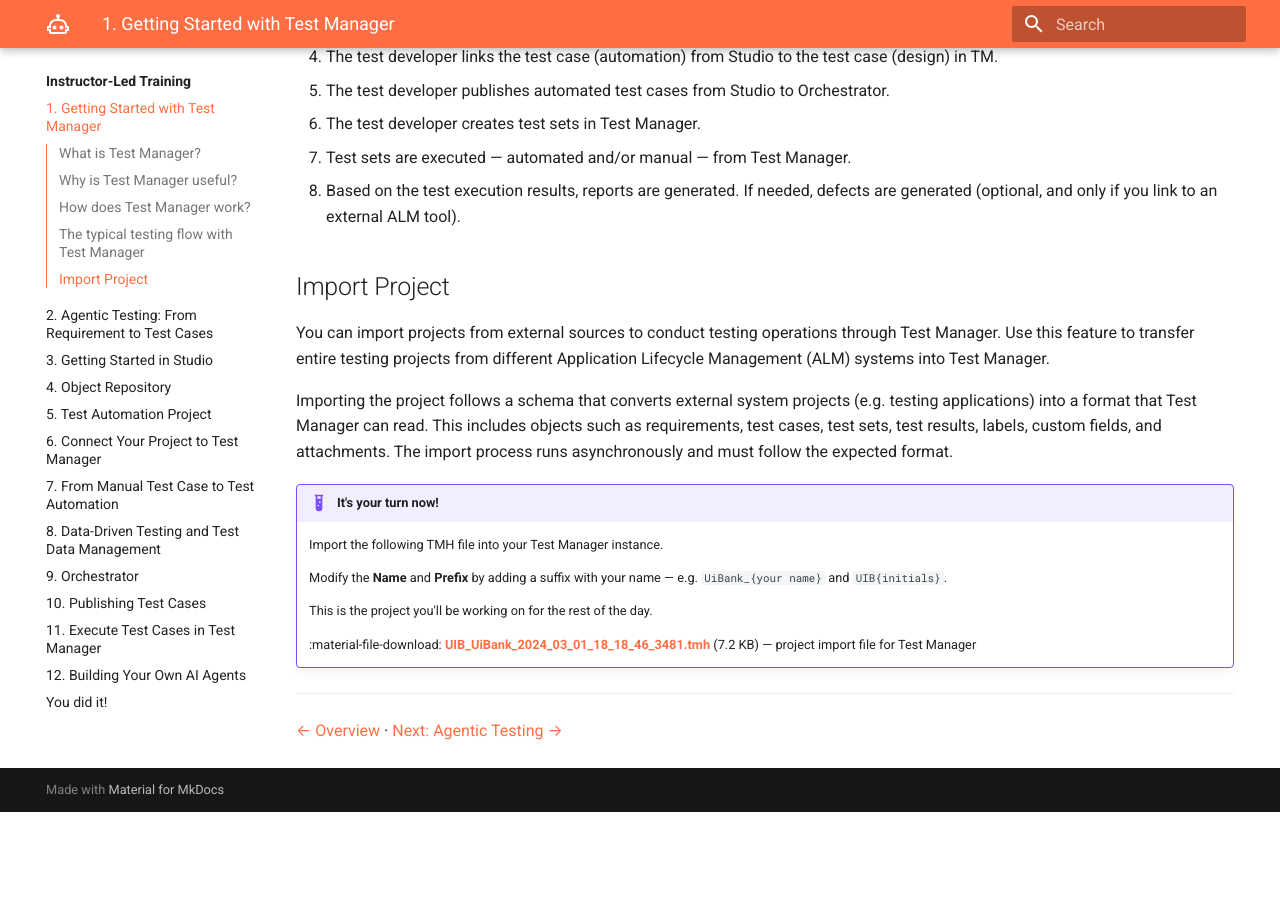
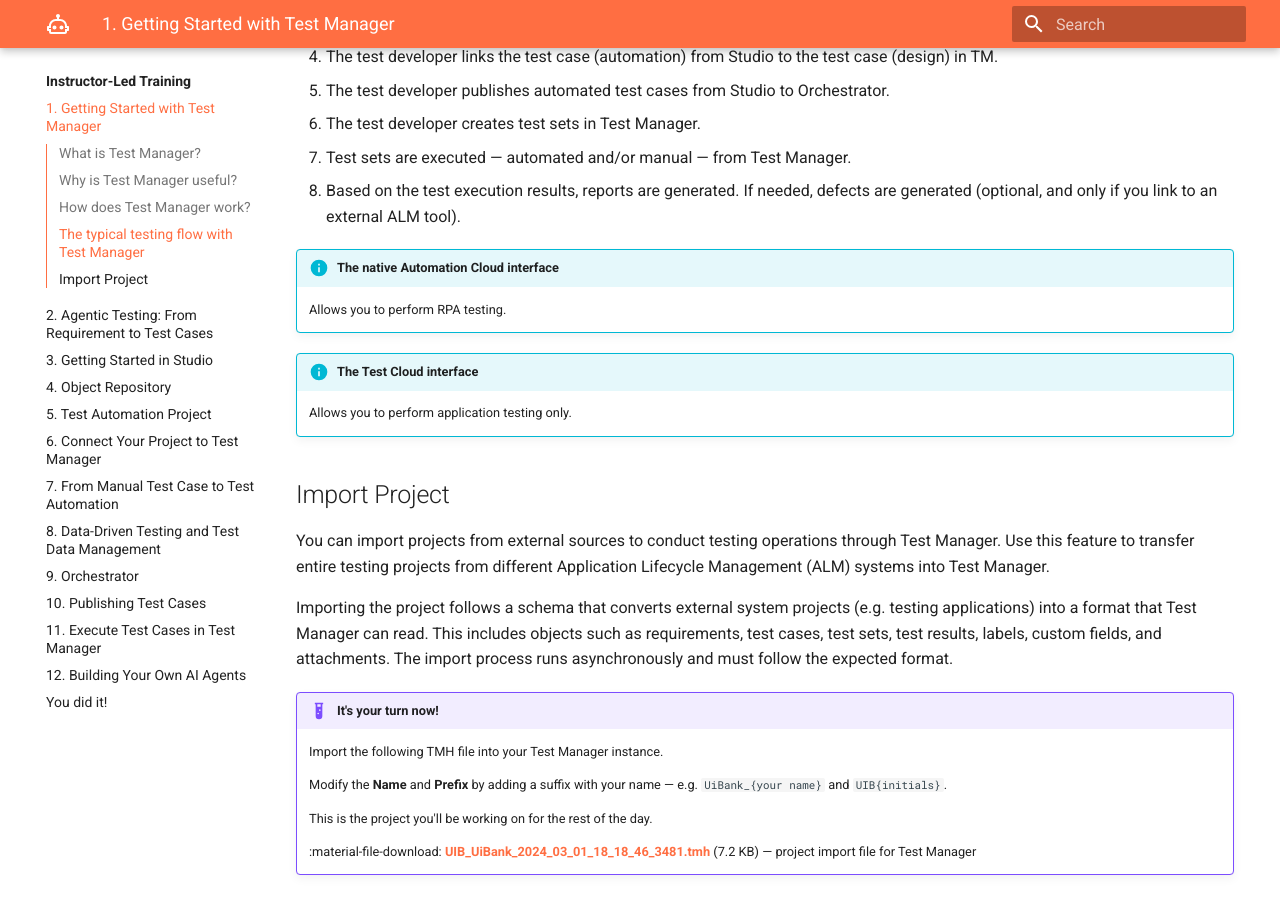
Before and after one commit to MeeraKay/software-testing-ilt-guide, an MkDocs documentation site: the page built from docs/module-1-instructor-led-training/01-getting-started-test-manager.md, in a window 1280 px wide and 900 px high, scrolled down 1441 px. Built offline with MkDocs 1.6.1 and Material for MkDocs 9.7.7, drawn with Linux system fonts in a browser that asks for light colours; before the commit the page ends 2253 px from its top, so only the background shows below that.

Commit message:
Enhance documentation with Automation Cloud details
Added information about Automation Cloud and Test Cloud interfaces for RPA and application testing.

```diff
--- a/docs/module-1-instructor-led-training/01-getting-started-test-manager.md
+++ b/docs/module-1-instructor-led-training/01-getting-started-test-manager.md
@@ -27,6 +27,12 @@
 7. Test sets are executed — automated and/or manual — from Test Manager.
 8. Based on the test execution results, reports are generated. If needed, defects are generated (optional, and only if you link to an external ALM tool).
 
+!!! info "The native Automation Cloud interface"
+    Allows you to perform RPA testing.
+
+!!! info "The Test Cloud interface"
+    Allows you to perform application testing only.
+
 ## Import Project
 
 You can import projects from external sources to conduct testing operations through Test Manager. Use this feature to transfer entire testing projects from different Application Lifecycle Management (ALM) systems into Test Manager.
```
